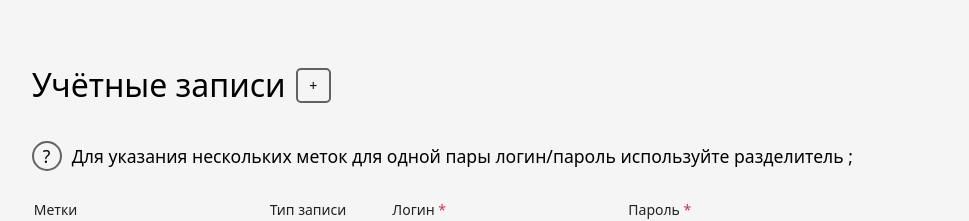
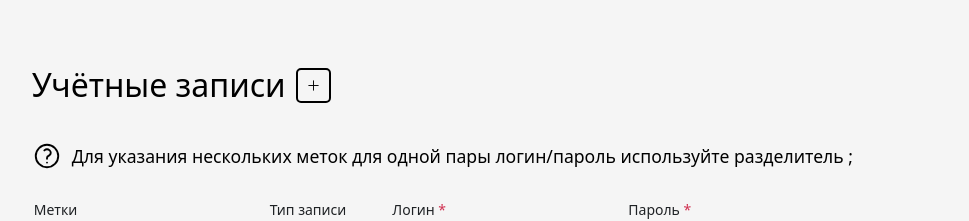
Before and after one commit to Vizereth/test-saasoft, a Vue app: page / in a window 1280 px wide. Shown: the part 240-461 px from the top of the page, without its empty margins (155-1124 px from the left). Built offline with nearby package versions, Linux system fonts and the light colour scheme.

Commit message:
added icons

```diff
--- a/package.json
+++ b/package.json
@@ -9,6 +9,7 @@
     "preview": "vite preview"
   },
   "dependencies": {
+    "@heroicons/vue": "^2.2.0",
     "naive-ui": "^2.42.0",
     "pinia": "^3.0.3",
     "pinia-plugin-persistedstate": "^4.4.1",
--- a/src/App.vue
+++ b/src/App.vue
@@ -1,8 +1,20 @@
 <script setup lang="ts">
 import AccountForm from "./components/AccountForm.vue";
+import { QuestionMarkCircleIcon, PlusIcon } from "@heroicons/vue/24/outline";
 import { useAccountStore } from "./stores/accountStore";
+import { v4 as uuidv4 } from "uuid";
 
 const accountStore = useAccountStore();
+
+const defaultForm = {
+  id: uuidv4(),
+  rawLabels: "",
+  labels: [],
+  type: "Локальная",
+  login: "",
+  password: null,
+  isValid: false,
+};
 </script>
 
 <template>
@@ -10,10 +22,15 @@ const accountStore = useAccountStore();
     <main class="content">
       <div class="content__header">
         <h1>Учётные записи</h1>
-        <button class="content__add-btn">+</button>
+        <button
+          class="content__add-btn"
+          @click="accountStore.addAccount(defaultForm)"
+        >
+          <PlusIcon />
+        </button>
       </div>
       <div class="content__tip">
-        <div class="content__tip-icon">?</div>
+        <div class="content__tip-icon"><QuestionMarkCircleIcon /></div>
         <p class="content__tip-text">
           Для указания нескольких меток для одной пары логин/пароль используйте
           разделитель ;
@@ -42,32 +59,47 @@ const accountStore = useAccountStore();
     align-items: center;
     gap: 10px;
 
+    button {
+      color: black;
+      width: 35px;
+      height: 35px;
+      display: flex;
+      align-items: center;
+      justify-content: center;
+      border: 2px solid black;
+      border-radius: 5px;
+      transition: opacity 0.15s ease-out;
+
+      &:hover {
+        opacity: 0.5;
+      }
+
+      svg {
+        width: 15px;
+        height: 15px;
+      }
+    }
+
     h1 {
       font-size: 2rem;
     }
   }
 
-  &__add-btn {
-    border: 2px solid rgba(0, 0, 0, 0.6);
-    border-radius: 5px;
-    width: 35px;
-    height: 35px;
-  }
-
   &__tip {
+    color: black;
     display: flex;
     align-items: center;
     gap: 10px;
 
     &-icon {
-      border-radius: 50%;
-      border: 2px solid rgba(0, 0, 0, 0.6);
-      font-size: 1.1rem;
       display: flex;
       align-items: center;
       justify-content: center;
-      width: 30px;
-      height: 30px;
+
+      svg {
+        width: 30px;
+        height: 30px;
+      }
     }
 
     &-text {
```
Also changed, not shown: 1 other file (tests, documents, lock files or other folders).
